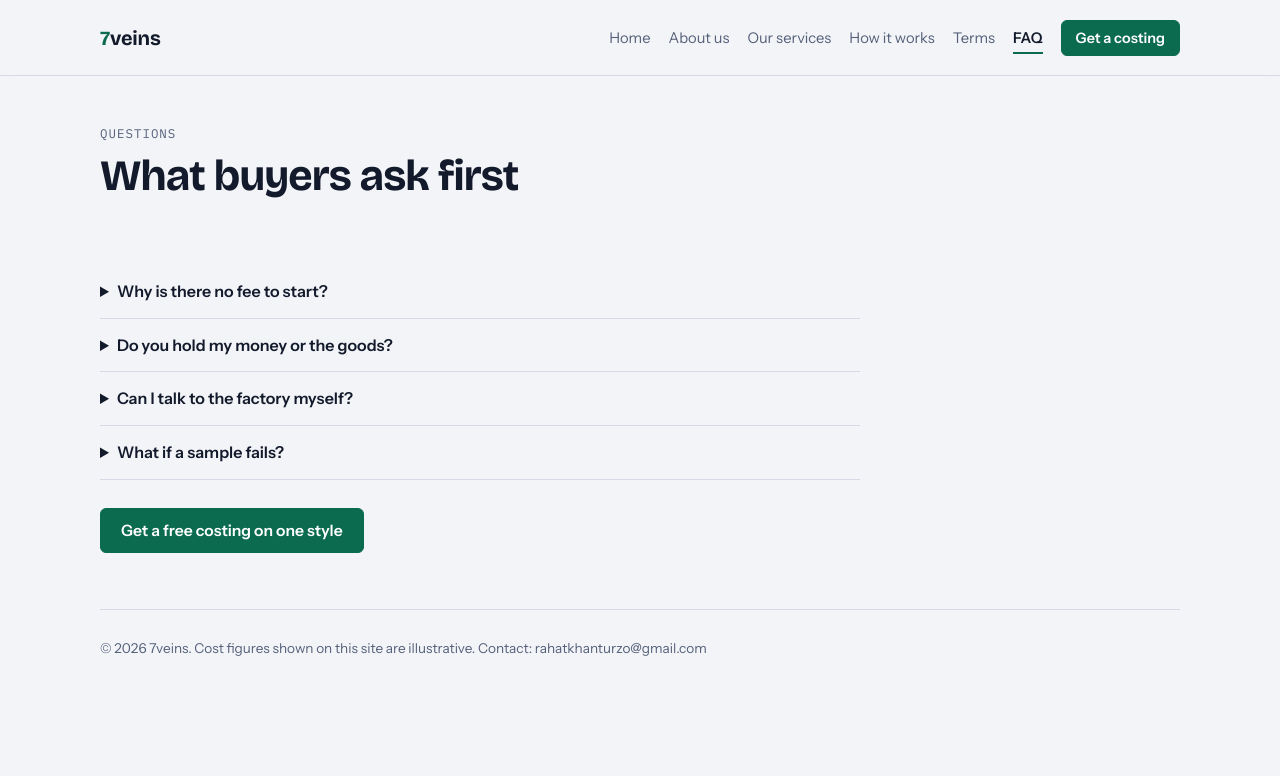
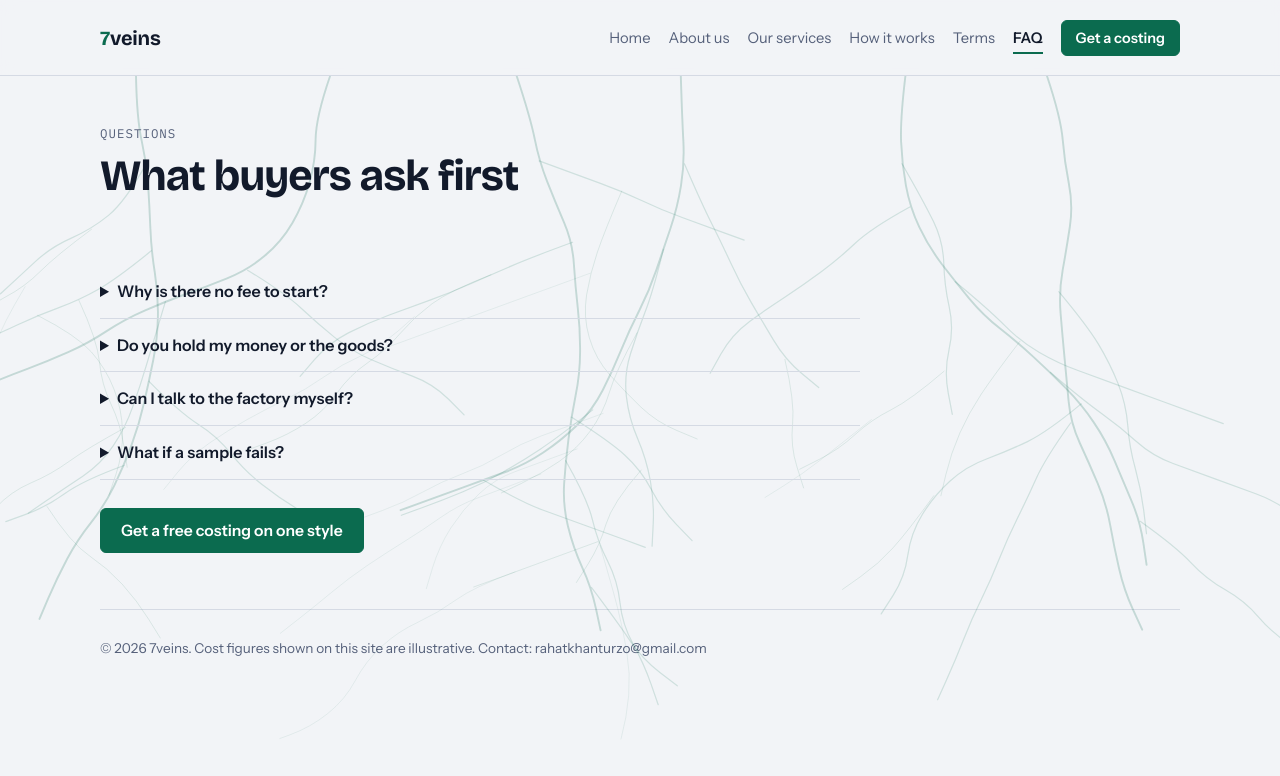
Before and after one commit to 7Veins/7veins.github.io, a plain HTML site: page faq.html in a window 1280 px wide. Drawn offline with nearby package versions, Linux system fonts and the light colour scheme.

Commit message:
Add files via upload

```diff
--- a/site.js
+++ b/site.js
@@ -138,7 +138,7 @@
   /* Vein lines under the hero, drawn progressively as the page scrolls */
   (function(){
     var hero=document.getElementById('hero'),main=document.querySelector('main');
-    if(!hero||!main)return;
+    if(!main)return;
     var NS='http://www.w3.org/2000/svg',svg,paths=[],H=0,W=0,top=0,raf=0;
     function rng(seed){return function(){seed=(seed*16807)%2147483647;return (seed-1)/2147483646;};}
     function pt(p){return p[0].toFixed(1)+' '+p[1].toFixed(1);}
@@ -158,7 +158,7 @@
     }
     function build(){
       if(svg&&svg.parentNode)svg.parentNode.removeChild(svg);
-      paths=[];W=main.clientWidth;top=hero.offsetTop+hero.offsetHeight;H=main.clientHeight-top;
+      paths=[];W=main.clientWidth;top=hero?hero.offsetTop+hero.offsetHeight:0;H=main.clientHeight-top;
       if(H<200)return;
       svg=document.createElementNS(NS,'svg');svg.setAttribute('class','vein-bg');svg.setAttribute('aria-hidden','true');
       svg.setAttribute('width',W);svg.setAttribute('height',H);svg.style.top=top+'px';
--- a/style.css
+++ b/style.css
@@ -188,4 +188,4 @@ body{overflow-x:clip}
 main{position:relative}
 .vein-bg{position:absolute;left:0;width:100%;pointer-events:none;z-index:0;overflow:visible}
 .vein-bg .vn{fill:none;stroke:var(--accent);stroke-linecap:round;stroke-linejoin:round;stroke-dashoffset:0}
-main>section{position:relative;z-index:1}
+main>*:not(.vein-bg){position:relative;z-index:1}
```
